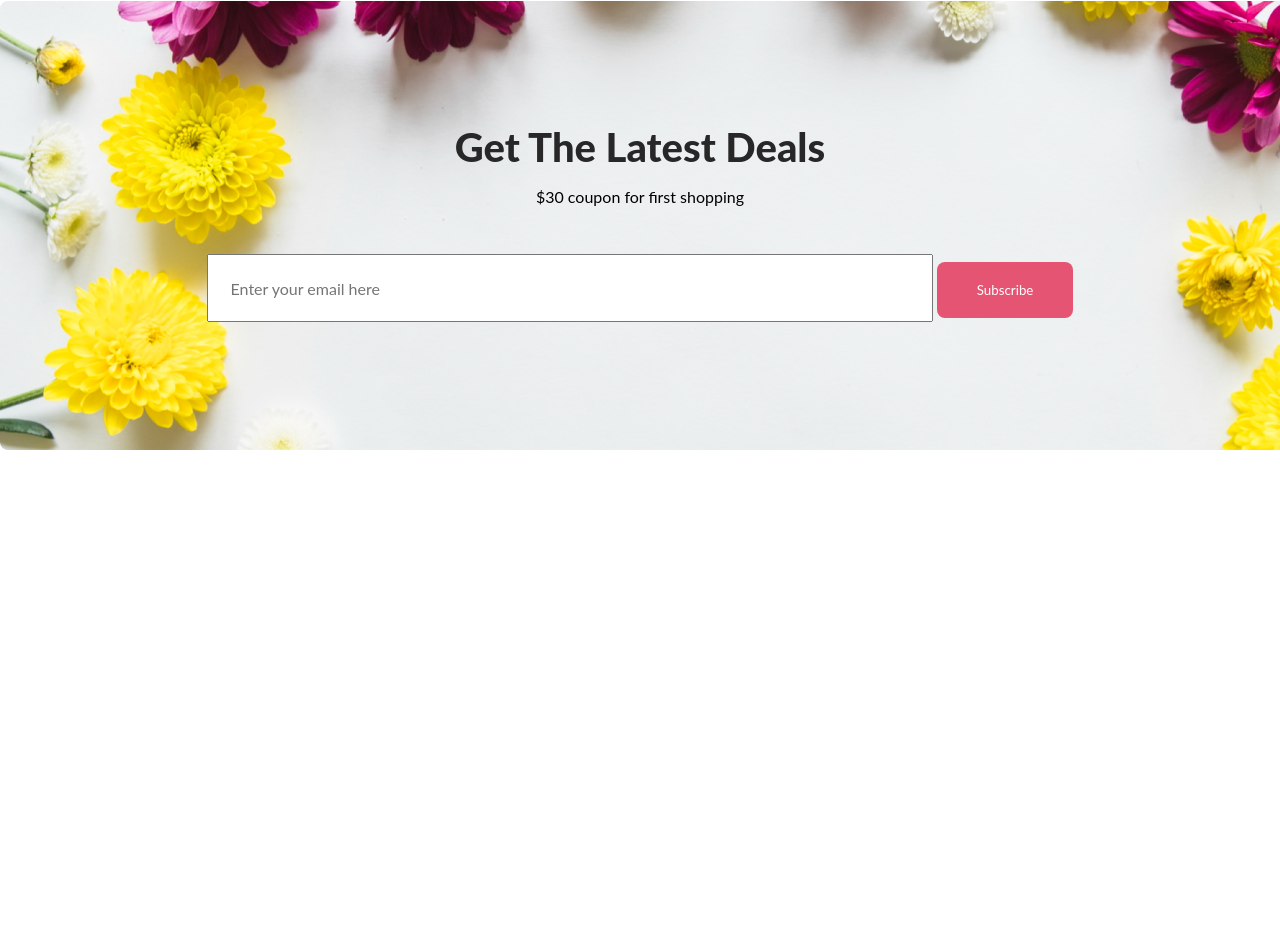
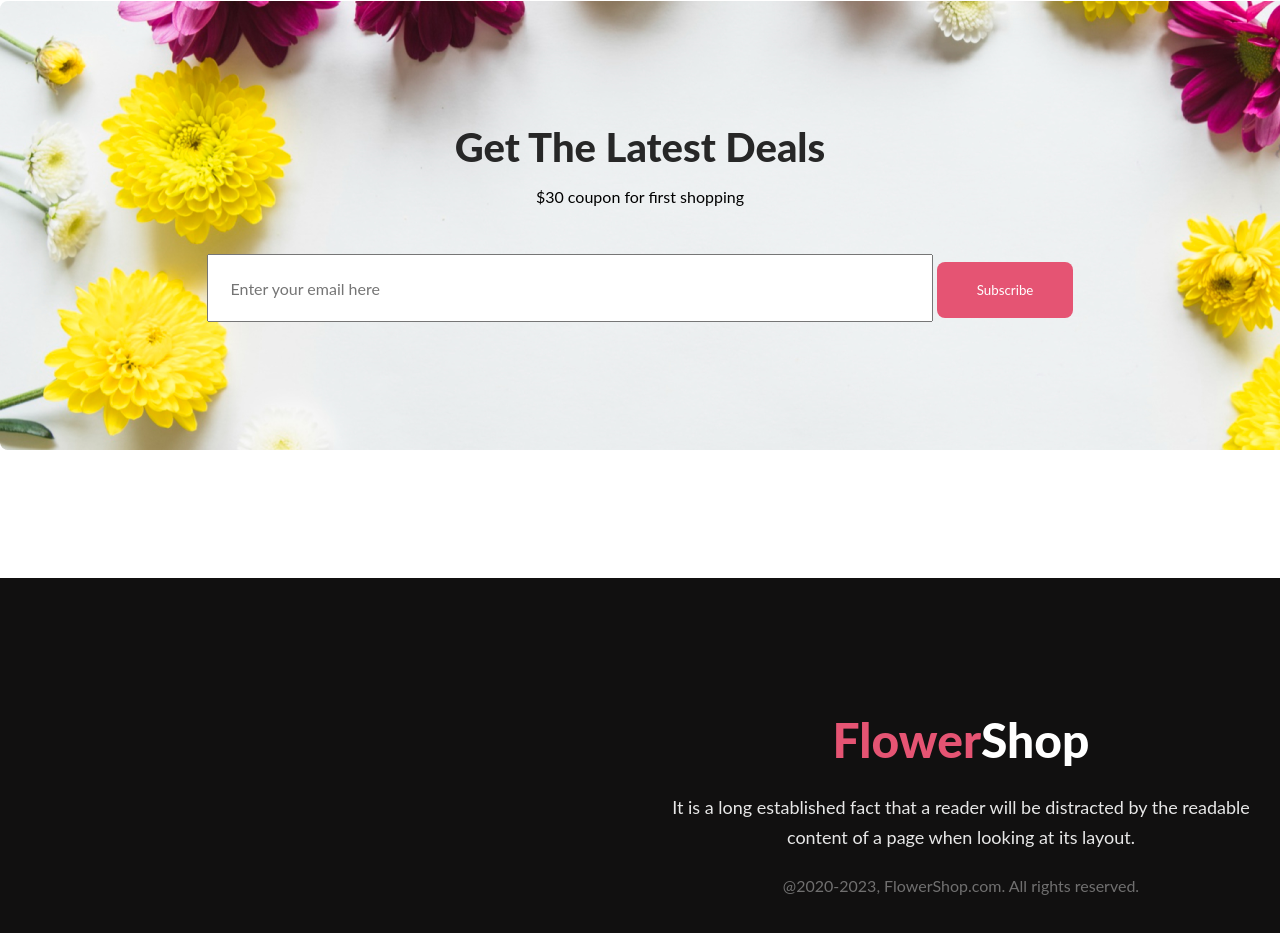
Before and after one commit to kh1839/First-assignment, a plain HTML site: page index.html in a window 1280 px wide. Shown: the part 3827-4760 px from the top of the page. Before the commit the page ends 4405 px from the top, so only its background shows below. Drawn offline with Linux system fonts and the light colour scheme.

Commit message:
footer added and finished work

```diff
--- a/index.html
+++ b/index.html
@@ -64,10 +64,10 @@
                 <p class="text2-pera">It is a long established fact that a reader will be distracted by the readable content of a page when looking at its layout.</p>
             </div>
             <div class="flower-img">
-                <img src="Flower Asset/Flower 01.png" alt="">
-                <img src="Flower Asset/Rectangle 4.png" alt="">
-                <img src="Flower Asset/Rectangle 5.png" alt="">
-                <img src="Flower Asset/Rectangle 6.png" alt="">
+                <img class="flower1" src="Flower Asset/Flower 01.png" alt="">
+                <img class="flower1" src="Flower Asset/Rectangle 4.png" alt="">
+                <img class="flower1" src="Flower Asset/Rectangle 5.png" alt="">
+                <img class="flower1" src="Flower Asset/Rectangle 6.png" alt="">
             </div>
         </div>
         <div class="last-section">
@@ -84,6 +84,11 @@
         </div>
     </main>
     <footer>
+        <div class="footer-text">
+            <h4 class="foot4">Flower<span class="color">Shop</span></h4>
+            <p class="foot-p">It is a long established fact that a reader will be distracted by the readable content of a page when looking at its layout.</p>
+            <small class="last">@2020-2023, FlowerShop.com. All rights reserved. </small>
+        </div>
     </footer>
 </body>
 
--- a/style.css
+++ b/style.css
@@ -154,6 +154,12 @@
     padding-right: 429px;
 }
 
+flower1 {
+    padding-left: 20px;
+    width: 342px;
+    height: 396px;
+}
+
 .textpart {
     text-align: center;
 }
@@ -169,7 +175,7 @@
 .flower-img {
     display: flex;
     justify-content: space-around;
-    padding: 40px 240px;
+    padding: 40px 180px;
 }
 
 .last-section {
@@ -215,3 +221,43 @@
     font-weight: 400;
     padding-left: 22px;
 }
+
+footer {
+    width: 1922px;
+    height: 449px;
+    background-color: #111010;
+    display: flex;
+    align-items: center;
+    justify-content: center;
+
+}
+
+.footer-text {
+    text-align: center;
+
+}
+
+.foot4 {
+    color: #E55473;
+    font-size: 48px;
+    font-weight: 800;
+}
+
+.foot-p {
+    padding: 24px 0px;
+    width: 625px;
+    font-size: 18px;
+    font-weight: 400;
+    line-height: 30px;
+    color: rgba(255, 255, 255, 0.90);
+}
+
+.last {
+    color: rgba(255, 255, 255, 0.40);
+    font-size: 16px;
+    font-weight: 400;
+}
+
+.color {
+    color: white;
+}
```
